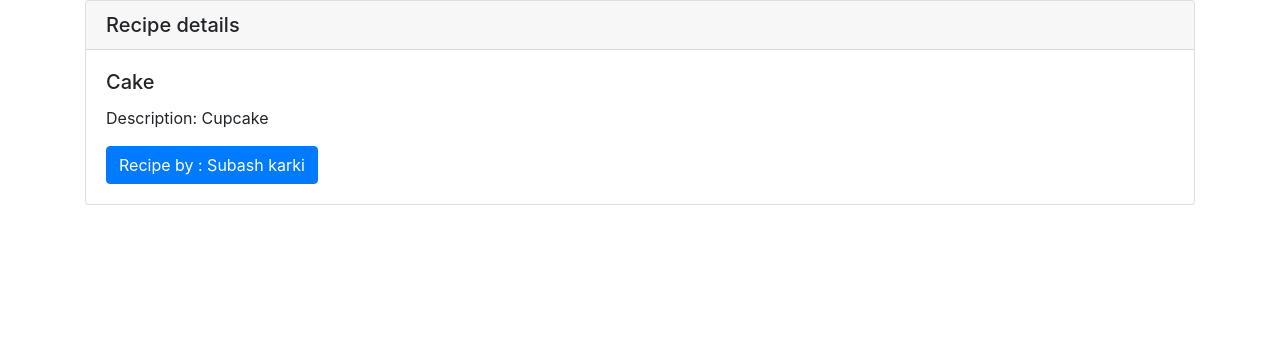
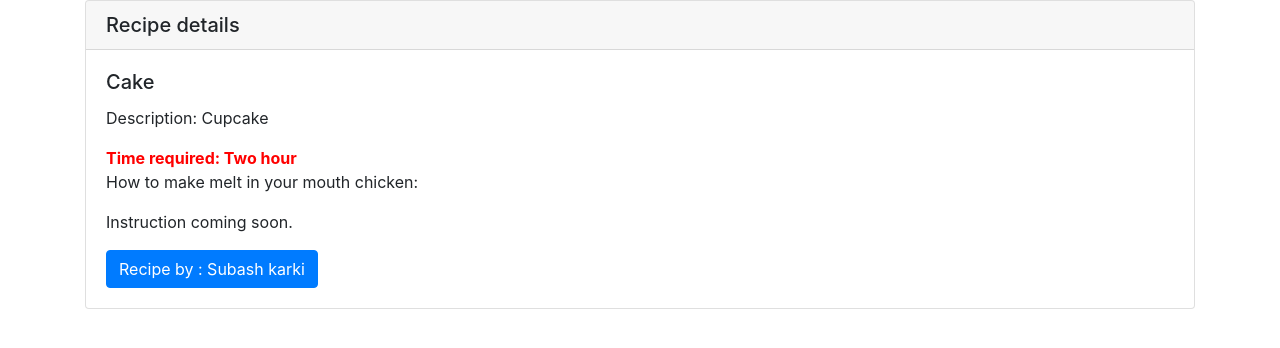
Before and after one commit to karki011/recipesbox_v1, a Django app: page /recipe/1 in a window 1280 px wide. Shown: the part 56-404 px from the top of the page. Run offline with Django 3.2, Linux system fonts and the light colour scheme; data comes from the database, SQL or seed files in the repository; both versions use the stored data as it was after the commit; some libraries are stand-ins or nearby versions.

Commit message:
some minor css change

```diff
--- a/recipe/templates/recipe/authorDetail.html
+++ b/recipe/templates/recipe/authorDetail.html
@@ -5,7 +5,7 @@
     Recipe author
   </div>
   <div class="card-body">
-    <h5 class="card-title">{{author.name}}</h5>
+    <h5 class="card-title text-info">  {{author.name}}</h5>
     <p class="card-text">
       {{author.bio}}
     </p>
--- a/recipe/templates/recipe/recipeDetail.html
+++ b/recipe/templates/recipe/recipeDetail.html
@@ -7,6 +7,10 @@
     <p class="card-text">
       Description: {{ recipe.description }}
     </p>
+    <p class="card-text">
+     <strong style="color: red;"> Time required: {{ recipe.time_required }}</strong> <br> How to make melt in your mouth chicken:
+      <p>{{recipe.instructions }}</p>
+    </p>
     <a
       href="{% url 'recipes:authorDetail' recipe.author.id %}"
       class="btn btn-primary"
```
Also changed, not shown: db.sqlite3.
